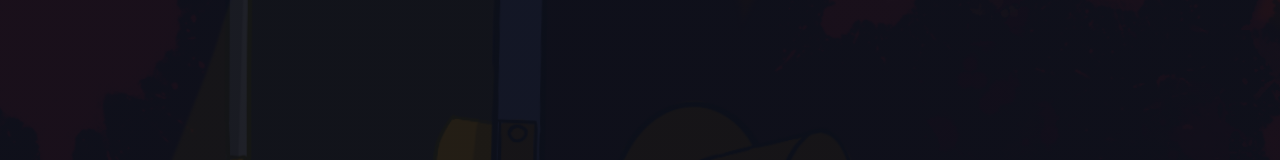
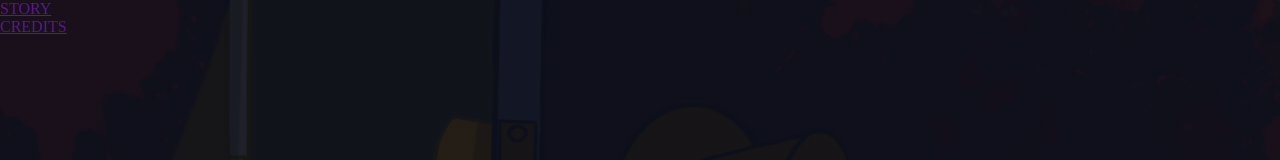
Before and after one commit to keondep/Veronica, a plain HTML site: page index.html in a window 1280 px wide. Shown: the top 160 px of the page. Drawn offline with Linux system fonts and the light colour scheme.

Commit message:
Update index.html

```diff
--- a/index.html
+++ b/index.html
@@ -8,10 +8,15 @@
 </head>
 <body>
    <section class="header">
+<nav>
+    <div class="nav-links">
+        <ul>
+            <li><a href="">STORY</a></li>
+            <li><a href="">CREDITS</a></li>
+        </ul>
+    </div>
+</nav>
 
-
-
-
-   </section>
+  </section>
 </body>
 </html>
```
